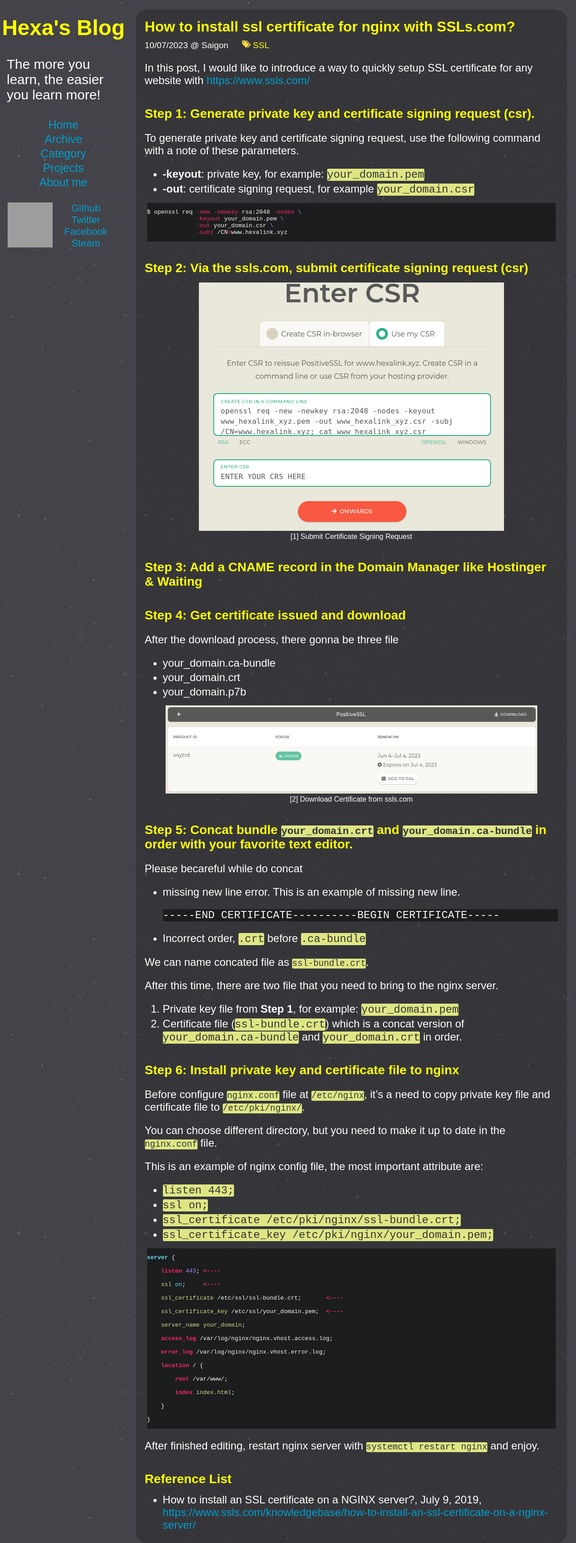
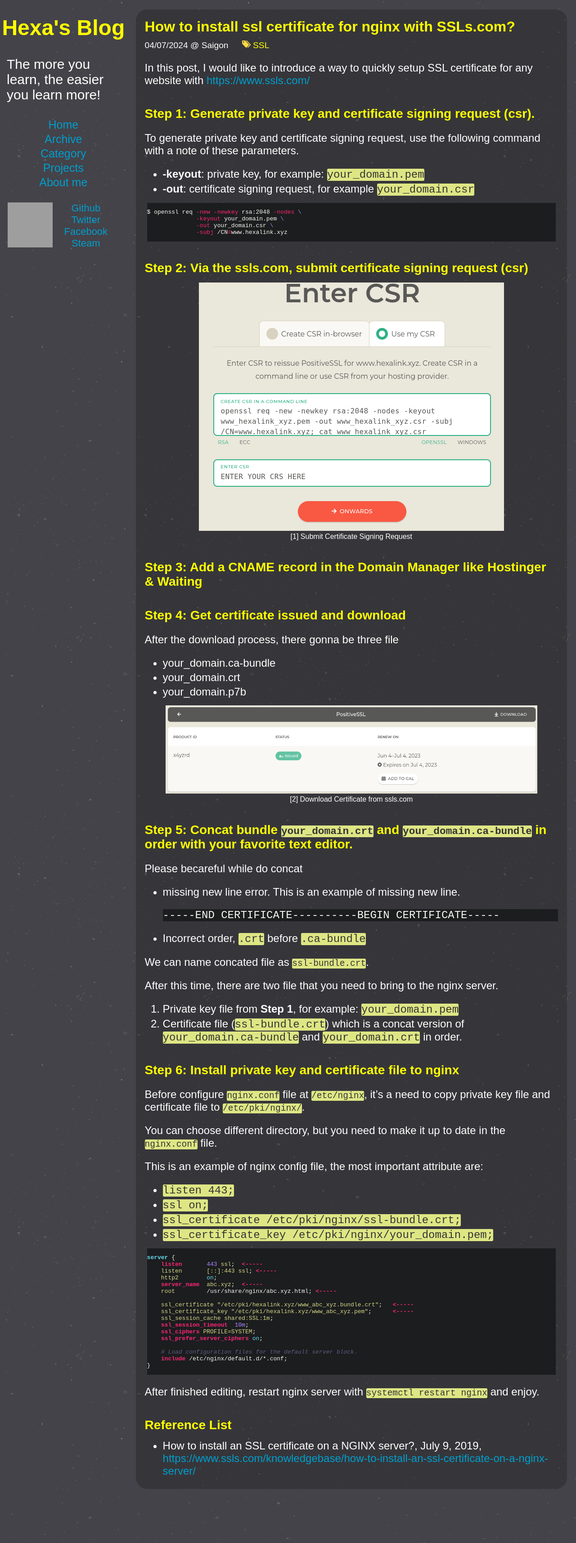
Before and after one commit to nguyenvinhlinh/nguyenvinhlinh.github.io, a Jekyll site: the page built from _posts/2022-06-28-How-to-install-ssl-for-nginx-with-ssls.com?.md, in a window 1280 px wide. Shown: the whole page at 45% size. Built offline with Jekyll 4.4.1, drawn with Linux system fonts in a browser that asks for light colours; comment, search, counter and statistics services are not loaded; grey boxes are pictures that could not be loaded.

Commit message:
update nginx post.

```diff
--- a/_posts/2022-06-28-How-to-install-ssl-for-nginx-with-ssls.com?.md
+++ b/_posts/2022-06-28-How-to-install-ssl-for-nginx-with-ssls.com?.md
@@ -2,7 +2,7 @@
 layout: post
 title: "How to install ssl certificate for nginx with SSLs.com?"
 date: 2022-06-28 01:30:46 +0700
-update: 2023-07-10 05:03:50
+update: 2024-07-04 17:03:50
 location: Saigon
 tags:
 - SSL
@@ -69,30 +69,23 @@
 
 {% highlight nginx %}
 server {
+    listen       443 ssl;  <-----
+    listen       [::]:443 ssl; <-----
+    http2        on;
+    server_name  abc.xyz;  <-----
+    root         /usr/share/nginx/abc.xyz.html; <-----
 
-    listen 443; <----
+    ssl_certificate "/etc/pki/hexalink.xyz/www_abc_xyz.bundle.crt";   <-----
+    ssl_certificate_key "/etc/pki/hexalink.xyz/www_abc_xyz.pem";      <-----
+    ssl_session_cache shared:SSL:1m;
+    ssl_session_timeout  10m;
+    ssl_ciphers PROFILE=SYSTEM;
+    ssl_prefer_server_ciphers on;
 
-    ssl on;     <----
+    # Load configuration files for the default server block.
+    include /etc/nginx/default.d/*.conf;
+}
 
-    ssl_certificate /etc/ssl/ssl-bundle.crt;       <----
-
-    ssl_certificate_key /etc/ssl/your_domain.pem;  <----
-
-    server_name your_domain;
-
-    access_log /var/log/nginx/nginx.vhost.access.log;
-
-    error_log /var/log/nginx/nginx.vhost.error.log;
-
-    location / {
-
-        root /var/www/;
-
-        index index.html;
-
-    }
-
-}
 {% endhighlight %}
 
 After finished editing, restart nginx server with `systemctl restart nginx` and enjoy.
```
